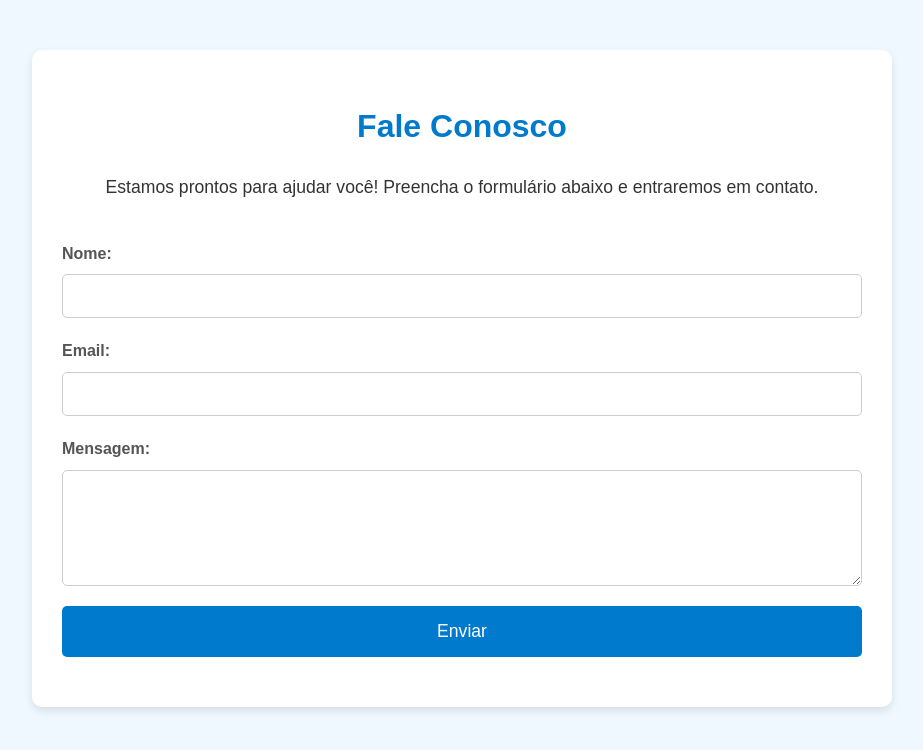
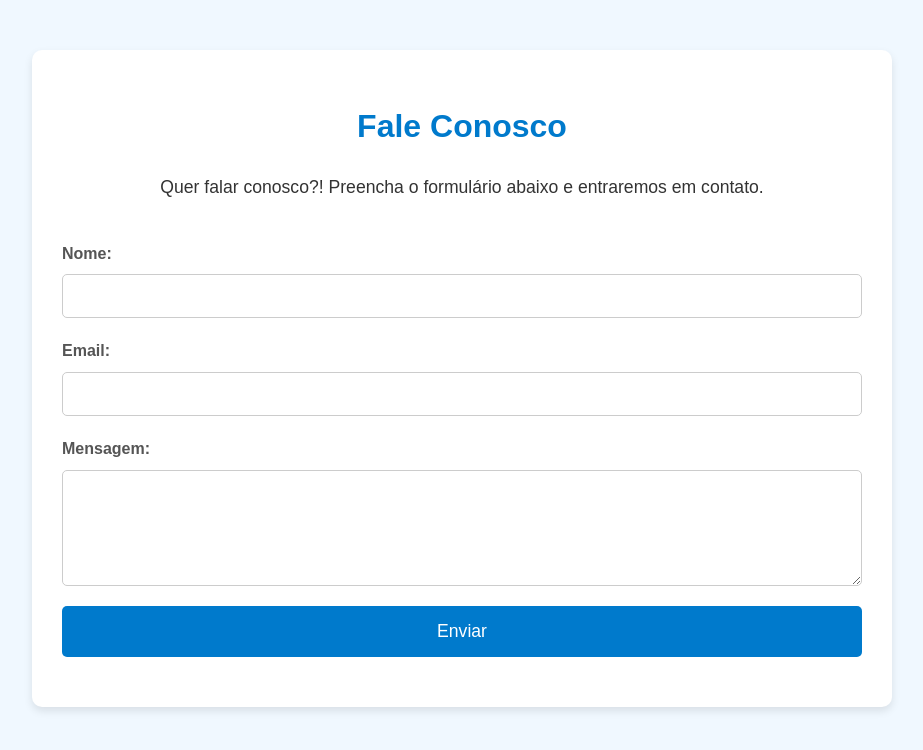
Before and after one commit to artjulin/-Ryzen-Arts, a plain HTML site: page faleconosco.html in a window 1280 px wide. Shown: the whole page, without its empty margins (178-1101 px from the left). Drawn offline with Linux system fonts and the light colour scheme.

Commit message:
Update faleconosco.html

```diff
--- a/faleconosco.html
+++ b/faleconosco.html
@@ -101,7 +101,7 @@
 <body>
   <div class="container">
     <h1>Fale Conosco</h1>
-    <p>Estamos prontos para ajudar você! Preencha o formulário abaixo e entraremos em contato.</p>
+    <p> Quer falar conosco?! Preencha o formulário abaixo e entraremos em contato.</p>
     <form id="contactForm" onsubmit="return validateForm()">
       <label for="nome">Nome:</label>
       <input type="text" id="nome" name="nome" required />
```
